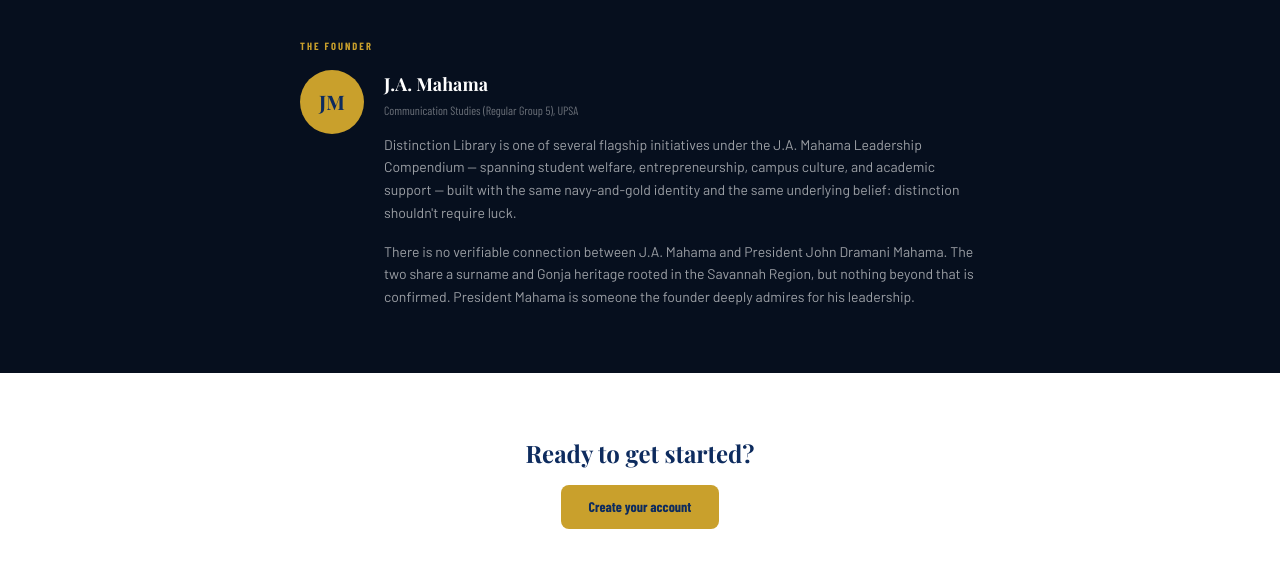
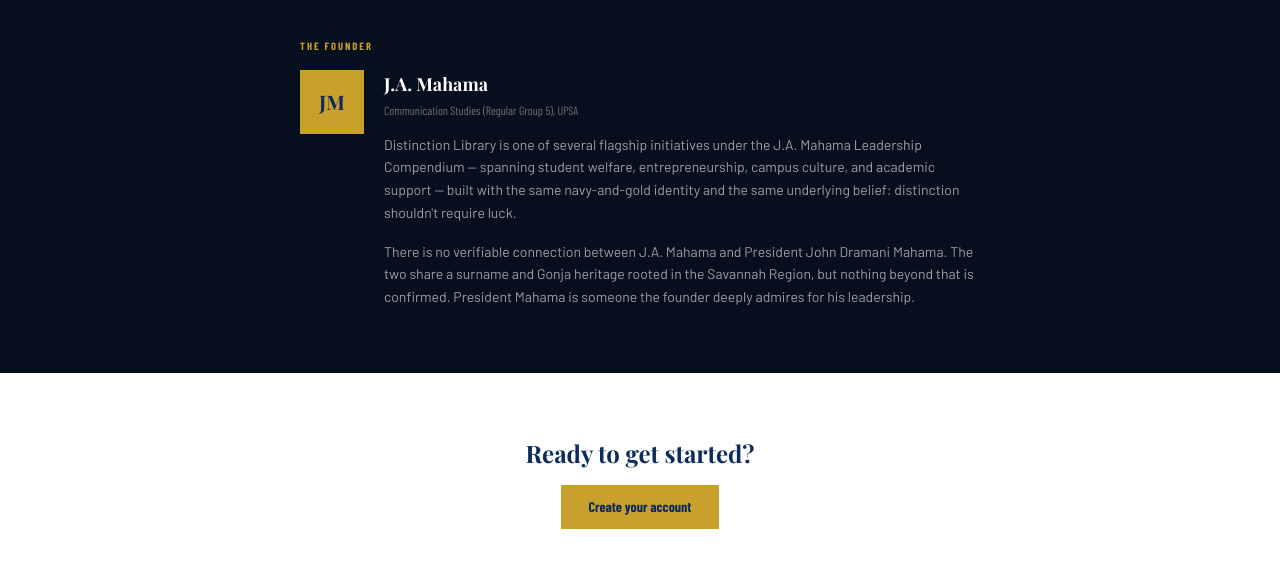
Before and after one commit to johnadamsmahama/distinction-library, a Next.js app: page /about in a window 1280 px wide. Shown: the part 709-1276 px from the top of the page. Built offline with nearby package versions, Linux system fonts and the light colour scheme; a web font is replaced by a local one.

Commit message:
Change founder image border radius and button style

```diff
--- a/app/about/page.tsx
+++ b/app/about/page.tsx
@@ -68,7 +68,7 @@ export default function AboutPage() {
         <div className="max-w-[680px] mx-auto">
           <div className="eyebrow mb-4">The Founder</div>
           <div className="flex items-start gap-5">
-            <div className="w-16 h-16 flex-shrink-0 rounded-full bg-gold flex items-center justify-center font-display font-bold text-xl text-navy">
+            <div className="w-16 h-16 flex-shrink-0 rounded-none bg-gold flex items-center justify-center font-display font-bold text-xl text-navy">
               JM
             </div>
             <div>
@@ -97,7 +97,7 @@ export default function AboutPage() {
         <h2 className="font-display font-bold text-2xl text-navy mb-4">Ready to get started?</h2>
         <Link
           href="/signup"
-          className="inline-block bg-gold text-navy font-condensed font-bold text-sm px-7 py-3 rounded-lg hover:bg-gold-light transition-colors"
+          className="inline-block bg-gold text-navy font-condensed font-bold text-sm px-7 py-3 rounded-none hover:bg-gold-light transition-colors"
         >
           Create your account
         </Link>
```
